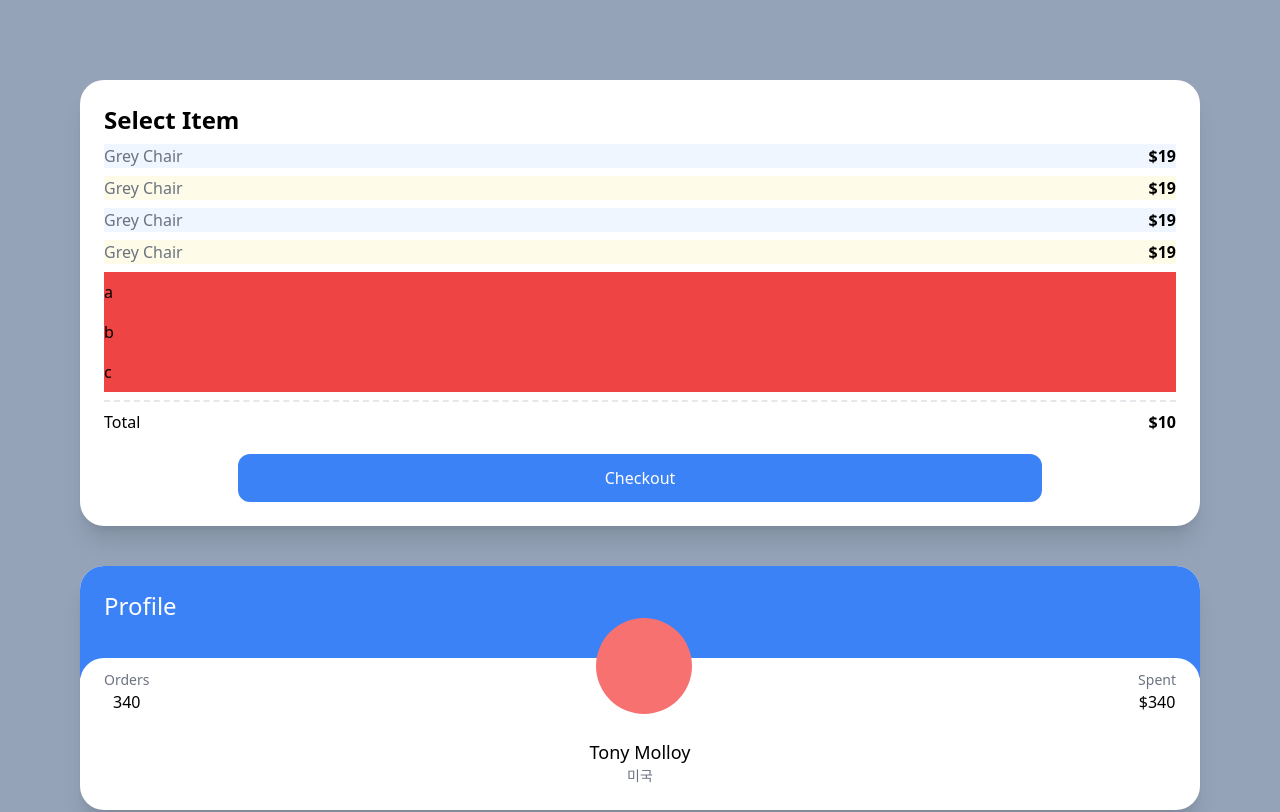
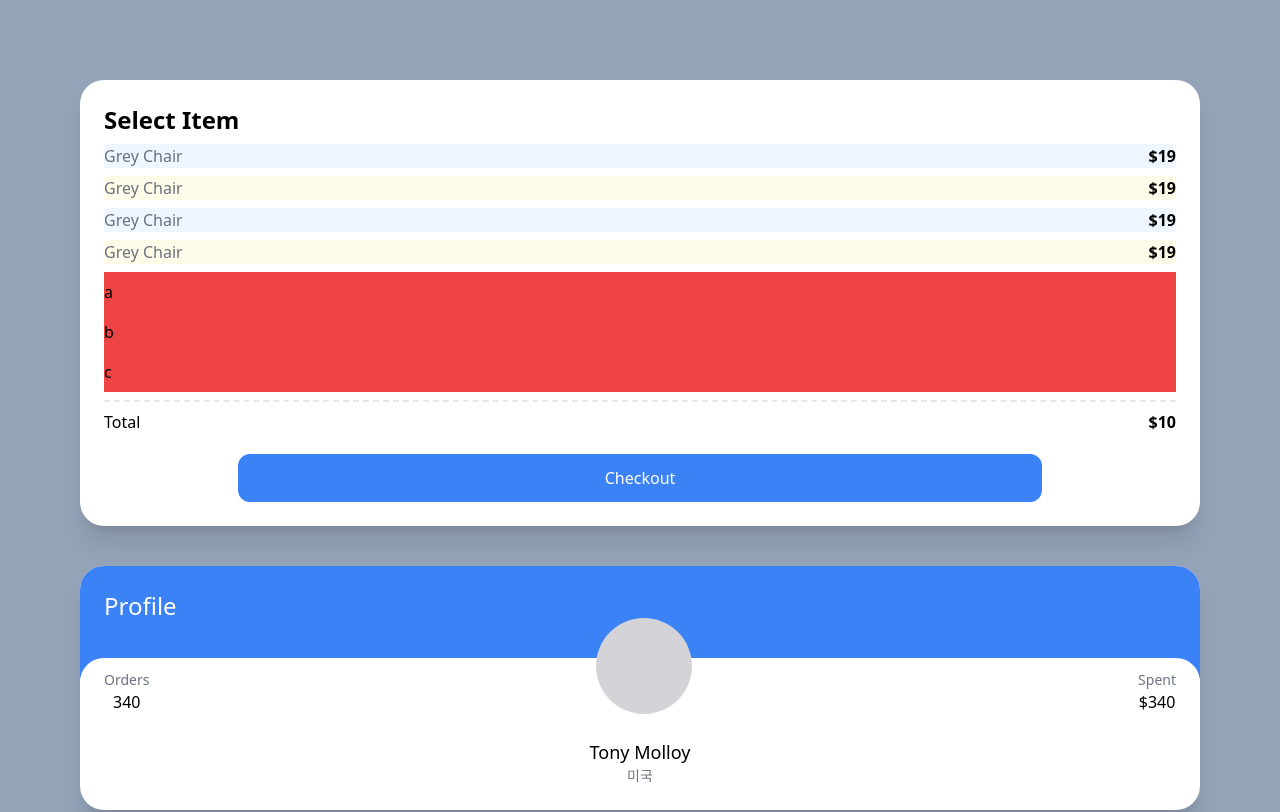
Before and after one commit to hyungkishin/carrot-market, a Next.js app: page / in a window 1280 px wide. Shown: the top 812 px of the page. Built offline with nearby package versions, Linux system fonts and the light colour scheme.

Commit message:
index update

```diff
--- a/pages/index.tsx
+++ b/pages/index.tsx
@@ -38,7 +38,7 @@
           Checkout
         </button>
       </div>
-      <div className="bg-white overflow-hidden rounded-3xl shadow-xl">
+      <div className="bg-white overflow-hidden rounded-3xl shadow-xl group">
         <div className="bg-blue-500 p-6 pb-14">
           <span className="text-white text-2xl">Profile</span>
         </div>
@@ -48,7 +48,7 @@
               <span className="text-sm text-gray-500">Orders</span>
               <span className="font-medium">340</span>
             </div>
-            <div className="h-24 w-24 bg-red-400 rounded-full" />
+            <div className="h-24 w-24 bg-zinc-300 rounded-full group-hover:bg-red-300 transition-colors" />
             <div className="flex flex-col items-center">
               <span className="text-sm text-gray-500">Spent</span>
               <span className="font-medium">$340</span>
```
Also changed, not shown: 1 other file (tests, documents, lock files or other folders).
